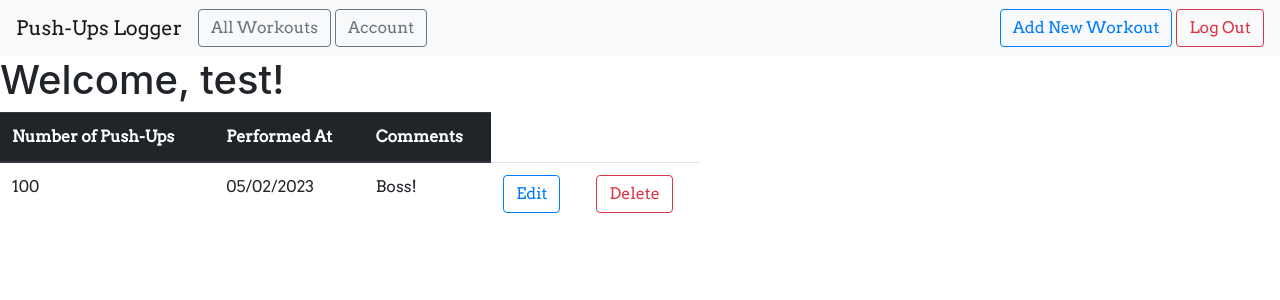
After one commit to murtazamultan-10p/Python-Flask, a Flask app: page /all in a window 1280 px wide. The commit adds this page. Shown: the top 300 px of the page. Run offline with Flask 3, Linux system fonts and the light colour scheme; a user stored in the database is signed in; some libraries are stand-ins or nearby versions.

Commit message:
flask: Added workouts CRUD operation

```diff
--- a/PUSHUPS_LOGGER/__init__.py
+++ b/PUSHUPS_LOGGER/__init__.py
@@ -26,6 +26,9 @@ def create_app():
     from .auth import auth as auth_blueprint
     app.register_blueprint(auth_blueprint)
 
+    from .workout import workout as workout_blueprint
+    app.register_blueprint(workout_blueprint)
+
     return app
 
 def create_db_model():
--- a/PUSHUPS_LOGGER/auth.py
+++ b/PUSHUPS_LOGGER/auth.py
@@ -43,11 +43,11 @@ def signin_post():
         return redirect(url_for("auth.signin"))
 
     login_user(user, remember=remember)
-    flash("Login successful")
     return redirect(url_for("main.profile"))
 
 @auth.route("/signout")
 @login_required
 def signout():
     logout_user()
-    return flash("signout successfully")
+    flash("signout successfully")
+    return redirect(url_for("main.index"))
--- a/PUSHUPS_LOGGER/model/workout.py
+++ b/PUSHUPS_LOGGER/model/workout.py
@@ -7,3 +7,8 @@ class Workout(sql_db.Model):
     comments = sql_db.Column(sql_db.Text, nullable=False)
     created_date = sql_db.Column(sql_db.Date, default=datetime.now, nullable=False)
     user_id = sql_db.Column(sql_db.Integer, sql_db.ForeignKey('user.user_id'), nullable=False)
+
+    def __init__(self, pushups_count, comment, user_id):
+        self.pushups_count = pushups_count
+        self.comments = comment
+        self.user_id = user_id
--- /dev/null
+++ b/PUSHUPS_LOGGER/templates/all_workouts.html
@@ -0,0 +1,39 @@
+{% extends "base.html" %} {% block head %} {{ super() }}
+<link rel="stylesheet" href="{{ url_for('static', filename= 'extended_beauty.css') }}" />
+{% endblock %} {% block content %}
+<h1>
+    Welcome, {{ current_user.name }}!
+</h1>
+<div>
+    <table class="table table-hover" style="width: 700px;">
+        <thead class="thead-dark">
+            <tr>
+                <th scope="col">Number of Push-Ups</th>
+                <th scope="col">Performed At</th>
+                <th scope="col">Comments</th>
+            </tr>
+        </thead>
+        <tbody>
+            {% for workout in workouts %}
+            <tr>
+                <td>{{ workout.pushups_count }}</td>
+                <td>{{ workout.created_date.strftime('%m/%d/%Y') }}</td>
+                <td>{{ workout.comments }}</td>
+                <td>
+                    <a href="{{ url_for('workout.update_workout', workout_id=workout.workout_id) }}"
+                        class="btn btn-outline-primary" role="button">
+                        Edit
+                    </a>
+                </td>
+                <td>
+                    <a href="{{ url_for('workout.delete_workout', workout_id=workout.workout_id) }}"
+                        class="btn btn-outline-danger" role="button">
+                        Delete
+                    </a>
+                </td>
+            </tr>
+            {% endfor %}
+        </tbody>
+    </table>
+</div>
+{% endblock %}
--- a/PUSHUPS_LOGGER/templates/base.html
+++ b/PUSHUPS_LOGGER/templates/base.html
@@ -37,7 +37,8 @@
     <div class="collapse navbar-collapse" id="navbarSupportedContent">
       <ul class="navbar-nav mr-auto">
         <li class="nav-item active">
-          <a href="{{ url_for('main.index') }}" class="btn btn-outline-secondary" role="button">All Workouts</a>
+          <a href="{{ url_for('workout.all_workouts') }}" class="btn btn-outline-secondary" role="button">All
+            Workouts</a>
         </li>
         <li class="nav-item">
           <a href="{{ url_for('main.profile') }}" class="btn btn-outline-secondary" role="button"
@@ -45,9 +46,21 @@
         </li>
       </ul>
       <form class="form-inline my-2 my-lg-0">
+
+        {% if current_user.is_authenticated %}
+        <a href="{{ url_for('workout.new_workout') }}" class="btn btn-outline-primary" role="button">Add New Workout</a>
+        {% endif %}
+
+        {% if not current_user.is_authenticated %}
         <a href="{{ url_for('auth.signup') }}" class="btn btn-outline-primary" role="button">Signup</a>
         <a href="{{ url_for('auth.signin') }}" class="btn btn-outline-primary" role="button"
-          style="margin-left: 4px;">Signin</a>
+          style="margin-left: 4px;">Login</a>
+        {% endif %}
+
+        {% if current_user.is_authenticated %}
+        <a href="{{ url_for('auth.signout') }}" class="btn btn-outline-danger" role="button"
+          style="margin-left: 4px;">Log Out</a>
+        {% endif %}
       </form>
     </div>
   </nav>
--- a/PUSHUPS_LOGGER/templates/signin.html
+++ b/PUSHUPS_LOGGER/templates/signin.html
@@ -6,11 +6,7 @@
         <h2>Sign In</h2>
         {% with messages = get_flashed_messages() %}
         {% if messages %}
-        <ul class="flash-message">
-            {% for message in messages %}
-            {{ message }}
-            {% endfor %}
-        </ul>
+        <ul class="flash-message">{{ messages[0] }}</ul>
         {% endif %}
         {% endwith %}
 
--- a/PUSHUPS_LOGGER/templates/signup.html
+++ b/PUSHUPS_LOGGER/templates/signup.html
@@ -6,11 +6,7 @@
         <h2>Sign Up</h2>
         {% with messages = get_flashed_messages() %}
         {% if messages %}
-        <ul class="flash-message">
-            {% for message in messages %}
-            {{ message }}
-            {% endfor %}
-        </ul>
+        <ul class="flash-message">{{ messages[0] }}</ul>
         {% endif %}
         {% endwith %}
 
--- /dev/null
+++ b/PUSHUPS_LOGGER/workout.py
@@ -0,0 +1,53 @@
+from flask import Blueprint, render_template, request, flash, url_for, redirect
+from flask_login import login_required, current_user
+from .model import Workout, User
+from . import sql_db
+
+workout = Blueprint("workout", __name__)
+
+
+@workout.route("/all")
+@login_required
+def all_workouts():
+    user = User.query.get_or_404(current_user.user_id)
+    print(user.workouts)
+    return render_template("all_workouts.html", workouts=user.workouts)
+
+
+@workout.route("/new")
+@login_required
+def new_workout():
+    return render_template("create_workout.html")
+
+@workout.route("/new", methods=["POST"])
+@login_required
+def new_workout_post():
+    print(list(request.form.values()))
+    pushups, comment = list(request.form.values())
+    workout_obj = Workout(pushups_count=pushups, comment=comment, user_id=current_user.user_id)
+    sql_db.session.add(workout_obj)
+    sql_db.session.commit()
+    flash("workout added successfully")
+    return redirect(url_for("workout.all_workouts"))
+
+@workout.route("/workout/<int:workout_id>/update", methods=["GET", "POST"])
+@login_required
+def update_workout(workout_id):
+    workout_obj = Workout.query.get_or_404(workout_id)
+    if request.method == "POST":
+        workout_obj.pushups_count = request.form["pushups"]
+        workout_obj.comments = request.form["comment"]
+        sql_db.session.commit()
+        flash("workout updated successfully")
+        return redirect(url_for("workout.all_workouts"))
+
+    return render_template("update_workout.html", workout_obj=workout_obj)
+
+@workout.route("/workout/<int:workout_id>/delete")
+@login_required
+def delete_workout(workout_id):
+    workout_obj = Workout.query.get_or_404(workout_id)
+    sql_db.session.delete(workout_obj)
+    sql_db.session.commit()
+    flash("workout deleted successfully")
+    return redirect(url_for("workout.all_workouts"))
```
Also changed, not shown: PUSHUPS_LOGGER/templates/create_workout.html (added, +25 -0 lines), PUSHUPS_LOGGER/templates/update_workout.html (added, +25 -0 lines), instance/sql_db.sqlite, 1 other file.
